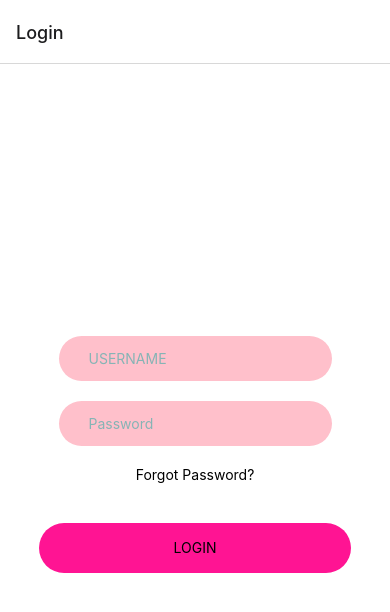
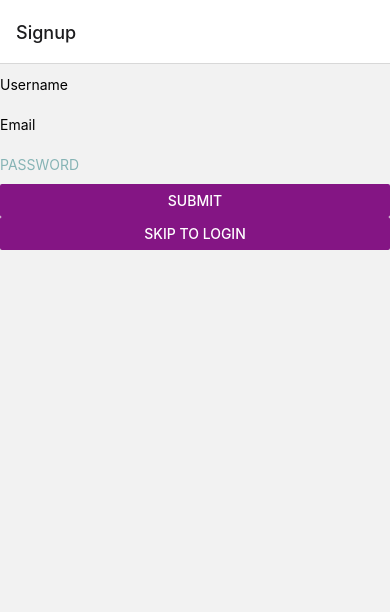
Before and after one commit to spazzylemons/nost, a React Native app in the folder front-end/: screen /Log in a window 390 px wide. Shown: the top 612 px of the page. Built offline with nearby package versions, Linux system fonts and the light colour scheme.

Commit message:
merged with main

```diff
--- a/front-end/App.js
+++ b/front-end/App.js
@@ -11,7 +11,7 @@ const Stack = createNativeStackNavigator();
 const App = () => {
   return (
       <NavigationContainer>
-        <Stack.Navigator initialRouteName={'Login'}>
+        <Stack.Navigator initialRouteName='Signup'>
           <Stack.Screen name="Signup" component={Signup} />
           <Stack.Screen name="Login" component={LoginScreen} />
           <Stack.Screen name="Menu" component={Menu} options={{headerLeft: null}}/>
--- a/front-end/Components/LogScreen/Log.js
+++ b/front-end/Components/LogScreen/Log.js
@@ -3,10 +3,10 @@ import { View, Text, Image, ScrollView, TextInput, Button,StyleSheet } from "rea
 import axios from "axios";
 import { Audio } from "expo-av";
 import axiosInstance from "../../axios";
-function Log() {
-  const [textSend, setTextSend] = useState("");
 
 
+const Log = () => {
+  const [textSend, setTextSend] = useState("");
 
   {/*const axiosInstance = axios.create({
     baseURL: "http://127.0.0.1:8000/api/",
--- a/front-end/Components/LoginScreen/Login.js
+++ b/front-end/Components/LoginScreen/Login.js
@@ -30,12 +30,10 @@ const Login = ({ navigation }) => {
     <View style={styles.inputView}>
       <TextInput
           style={styles.TextInput}
-          placeholder="Username"
-          placeholderTextColor="#003f5c"
           onChangeText={text => setCurrentUsername(text)}
           name="username"
           type="text"
-          placeholder="USERNAME"
+          placeholder="Username"
           placeholderTextColor="#86b4b5"
           returnKeyType="next"
           keyboardType="default"
```
